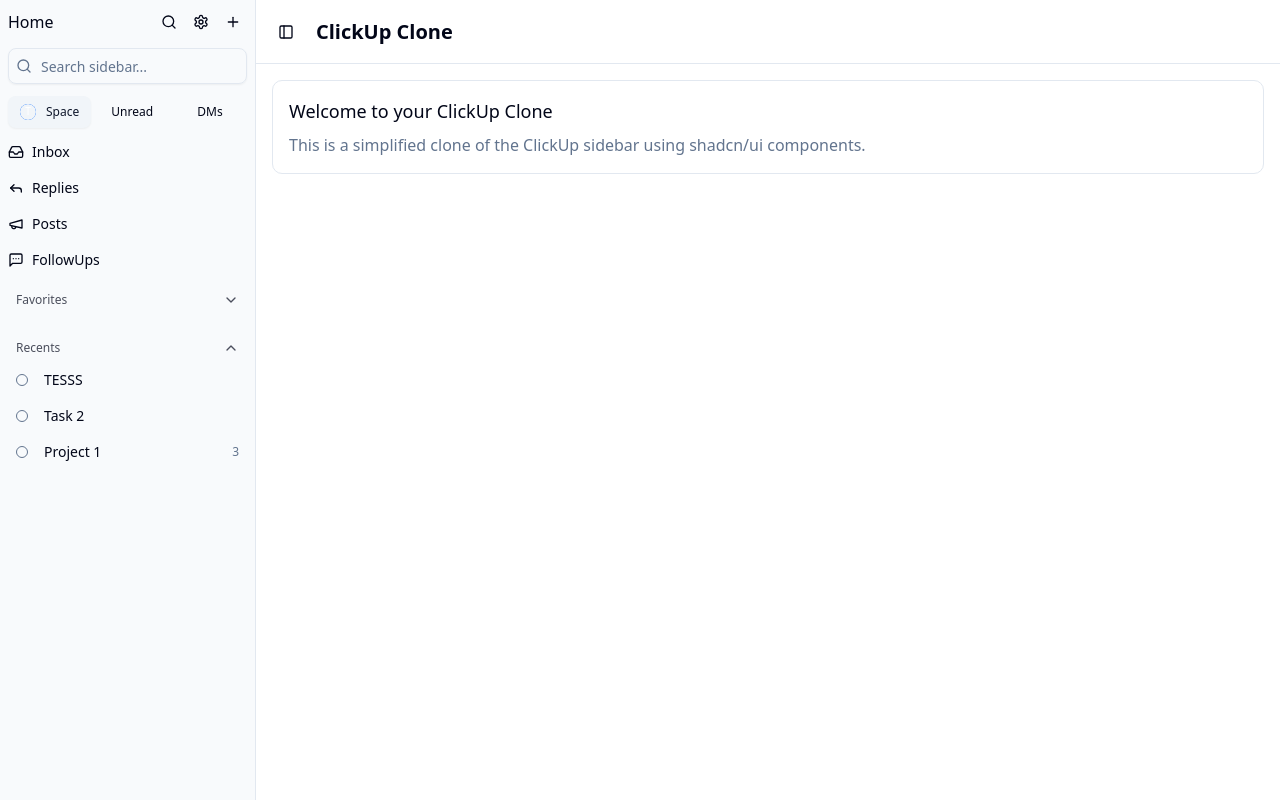
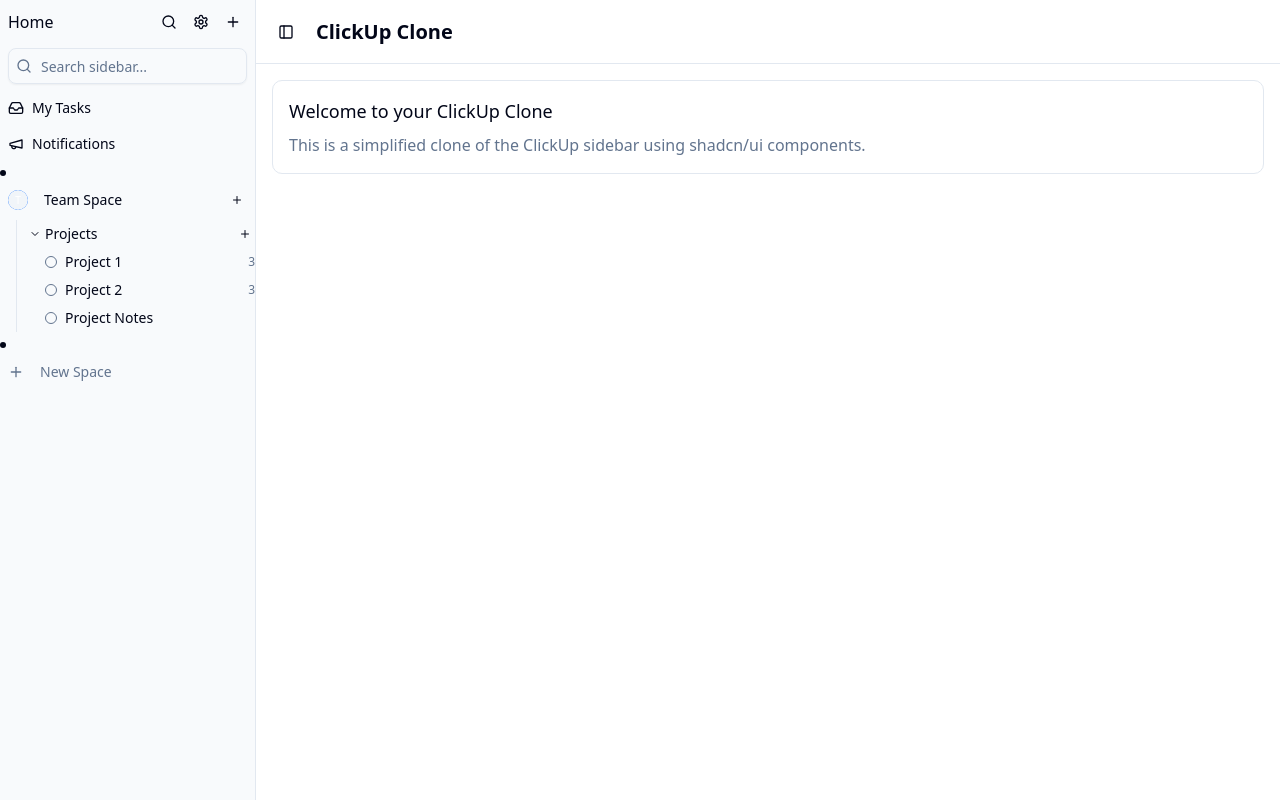
Before and after one commit to Alexwilliam112/oos-clickup, a Next.js app: page / in a window 1280 px wide. Built offline with nearby package versions, Linux system fonts and the light colour scheme.

Commit message:
fixed: missing spaces

```diff
--- a/src/components/clickup-sidebar.jsx
+++ b/src/components/clickup-sidebar.jsx
@@ -15,7 +15,11 @@
 
 import { Avatar, AvatarFallback } from "@/components/ui/avatar";
 import { Button } from "@/components/ui/button";
-import { Collapsible, CollapsibleContent, CollapsibleTrigger } from "@/components/ui/collapsible";
+import {
+  Collapsible,
+  CollapsibleContent,
+  CollapsibleTrigger,
+} from "@/components/ui/collapsible";
 import { Input } from "@/components/ui/input";
 import {
   Sidebar,
@@ -61,25 +65,6 @@
             onChange={(e) => setSearchQuery(e.target.value)}
           />
         </div>
-
-        <div className="flex gap-1">
-          {["Space", "Unread", "DMs"].map((filter) => (
-            <Button
-              key={filter}
-              variant={activeFilter === filter ? "secondary" : "ghost"}
-              size="sm"
-              className="flex-1 text-xs"
-              onClick={() => setActiveFilter(filter)}
-            >
-              {filter === "Space" && (
-                <Avatar className="mr-1 h-4 w-4 bg-blue-500 text-white">
-                  <AvatarFallback className="text-[10px]">T</AvatarFallback>
-                </Avatar>
-              )}
-              {filter}
-            </Button>
-          ))}
-        </div>
       </SidebarHeader>
 
       <SidebarContent className="gap-0">
@@ -88,95 +73,95 @@
             <SidebarMenuButton asChild>
               <a href="#">
                 <Inbox className="h-4 w-4" />
-                <span>Inbox</span>
+                <span>My Tasks</span>
               </a>
             </SidebarMenuButton>
           </SidebarMenuItem>
-          <SidebarMenuItem>
-            <SidebarMenuButton asChild>
-              <a href="#">
-                <Reply className="h-4 w-4" />
-                <span>Replies</span>
-              </a>
-            </SidebarMenuButton>
-          </SidebarMenuItem>
+
           <SidebarMenuItem>
             <SidebarMenuButton asChild>
               <a href="#">
                 <Megaphone className="h-4 w-4" />
-                <span>Posts</span>
-              </a>
-            </SidebarMenuButton>
-          </SidebarMenuItem>
-          <SidebarMenuItem>
-            <SidebarMenuButton asChild>
-              <a href="#">
-                <MessageSquareMore className="h-4 w-4" />
-                <span>FollowUps</span>
+                <span>Notifications</span>
               </a>
             </SidebarMenuButton>
           </SidebarMenuItem>
         </SidebarMenu>
 
-        {/* Favorites Section */}
-        <Collapsible className="w-full">
-          <SidebarGroup>
-            <SidebarGroupLabel asChild className="group/label">
-              <CollapsibleTrigger className="flex w-full items-center justify-between">
-                <span className="text-xs font-medium">Favorites</span>
-                <ChevronDown className="h-3 w-3 transition-transform group-data-[state=open]/label:rotate-180" />
+        {/* Team Space Section */}
+        <SidebarMenuItem>
+          <SidebarMenuButton asChild>
+            <a href="#" className="flex items-center">
+              <Avatar className="mr-2 h-5 w-5 bg-blue-500 text-white">
+                <AvatarFallback className="text-[10px]">T</AvatarFallback>
+              </Avatar>
+              <span>Team Space</span>
+              <div className="ml-auto flex items-center gap-1">
+                {/* Replace Button with a div to avoid nested <button> */}
+                <div className="h-5 w-5 flex items-center justify-center rounded hover:bg-gray-200">
+                  <Plus className="h-3 w-3" />
+                </div>
+              </div>
+            </a>
+          </SidebarMenuButton>
+
+          {/* Expandable Projects Folder */}
+          <div className="ml-4 mt-1 border-l pl-3">
+            <Collapsible className="w-full" defaultOpen>
+              <CollapsibleTrigger asChild>
+                <div className="flex items-center py-1 cursor-pointer">
+                  <ChevronDown className="mr-1 h-3 w-3" />
+                  <span className="text-sm">Projects</span>
+                  <div className="ml-auto flex items-center gap-1">
+                    {/* Replace Button with a div to avoid nested <button> */}
+                    <div className="h-5 w-5 flex items-center justify-center rounded hover:bg-gray-200">
+                      <Plus className="h-3 w-3" />
+                    </div>
+                  </div>
+                </div>
               </CollapsibleTrigger>
-            </SidebarGroupLabel>
-            <CollapsibleContent>
-              <SidebarGroupContent>
-                <SidebarMenu>{/* Favorites content would go here */}</SidebarMenu>
-              </SidebarGroupContent>
-            </CollapsibleContent>
-          </SidebarGroup>
-        </Collapsible>
+              <CollapsibleContent>
+                {/* Project 1 */}
+                <div className="ml-4 py-1">
+                  <a href="#" className="flex items-center text-sm">
+                    <div className="mr-2 h-3 w-3 rounded-sm border border-muted-foreground"></div>
+                    <span>Project 1</span>
+                    <span className="ml-auto text-xs text-muted-foreground">
+                      3
+                    </span>
+                  </a>
+                </div>
 
-        {/* Recents Section */}
-        <Collapsible className="w-full" defaultOpen>
-          <SidebarGroup>
-            <SidebarGroupLabel asChild className="group/label">
-              <CollapsibleTrigger className="flex w-full items-center justify-between">
-                <span className="text-xs font-medium">Recents</span>
-                <ChevronDown className="h-3 w-3 transition-transform group-data-[state=open]/label:rotate-180" />
-              </CollapsibleTrigger>
-            </SidebarGroupLabel>
-            <CollapsibleContent>
-              <SidebarGroupContent>
-                <SidebarMenu>
-                  <SidebarMenuItem>
-                    <SidebarMenuButton asChild>
-                      <a href="#" className="flex items-center">
-                        <div className="mr-2 h-3 w-3 rounded-sm border border-muted-foreground"></div>
-                        <span>TESSS</span>
-                      </a>
-                    </SidebarMenuButton>
-                  </SidebarMenuItem>
-                  <SidebarMenuItem>
-                    <SidebarMenuButton asChild>
-                      <a href="#" className="flex items-center">
-                        <div className="mr-2 h-3 w-3 rounded-sm border border-muted-foreground"></div>
-                        <span>Task 2</span>
-                      </a>
-                    </SidebarMenuButton>
-                  </SidebarMenuItem>
-                  <SidebarMenuItem>
-                    <SidebarMenuButton asChild>
-                      <a href="#" className="flex items-center">
-                        <div className="mr-2 h-3 w-3 rounded-sm border border-muted-foreground"></div>
-                        <span>Project 1</span>
-                        <span className="ml-auto text-xs text-muted-foreground">3</span>
-                      </a>
-                    </SidebarMenuButton>
-                  </SidebarMenuItem>
-                </SidebarMenu>
-              </SidebarGroupContent>
-            </CollapsibleContent>
-          </SidebarGroup>
-        </Collapsible>
+                {/* Project 2 */}
+                <div className="ml-4 py-1">
+                  <a href="#" className="flex items-center text-sm">
+                    <div className="mr-2 h-3 w-3 rounded-sm border border-muted-foreground"></div>
+                    <span>Project 2</span>
+                    <span className="ml-auto text-xs text-muted-foreground">
+                      3
+                    </span>
+                  </a>
+                </div>
+
+                {/* Project Notes */}
+                <div className="ml-4 py-1">
+                  <a href="#" className="flex items-center text-sm">
+                    <div className="mr-2 h-3 w-3 rounded-sm border border-muted-foreground"></div>
+                    <span>Project Notes</span>
+                  </a>
+                </div>
+              </CollapsibleContent>
+            </Collapsible>
+          </div>
+        </SidebarMenuItem>
+        <SidebarMenuItem>
+          <SidebarMenuButton asChild>
+            <a href="#" className="flex items-center text-muted-foreground">
+              <Plus className="mr-2 h-4 w-4" />
+              <span>New Space</span>
+            </a>
+          </SidebarMenuButton>
+        </SidebarMenuItem>
       </SidebarContent>
       <SidebarRail />
     </Sidebar>
```
